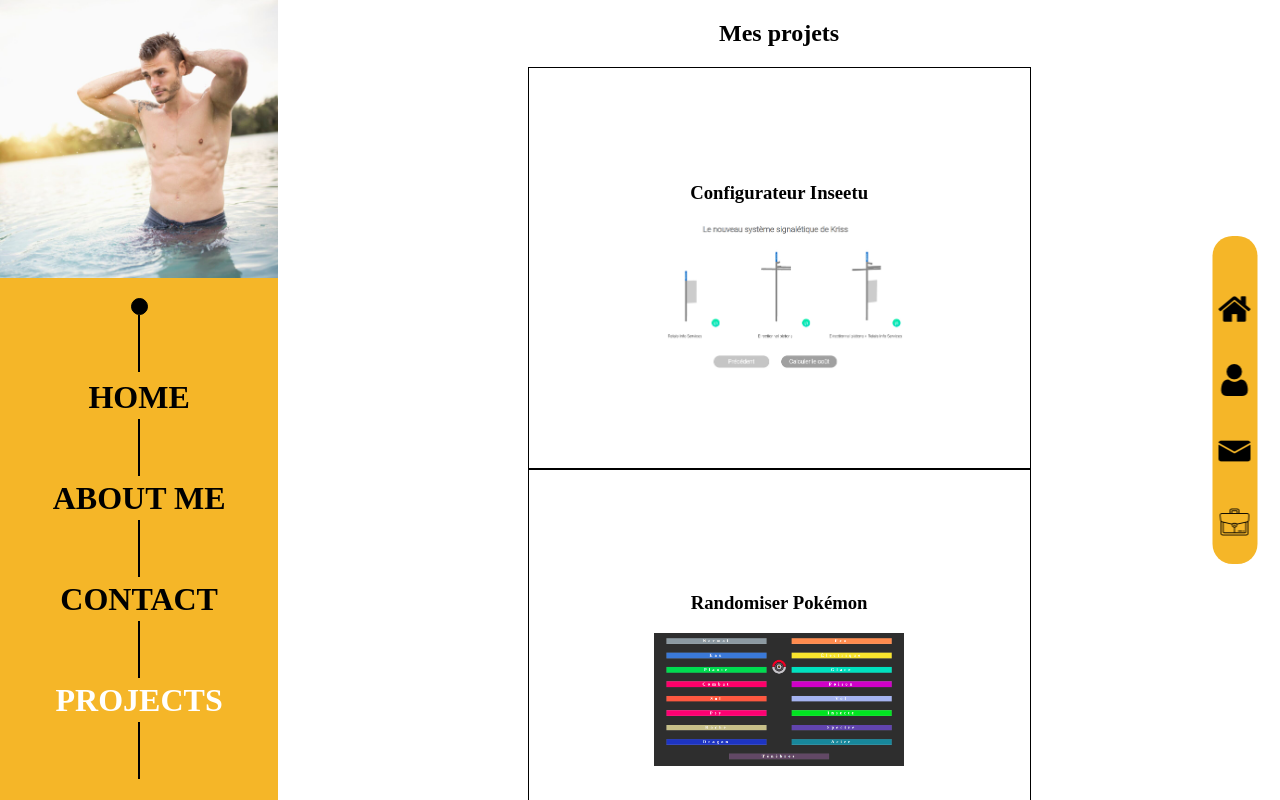
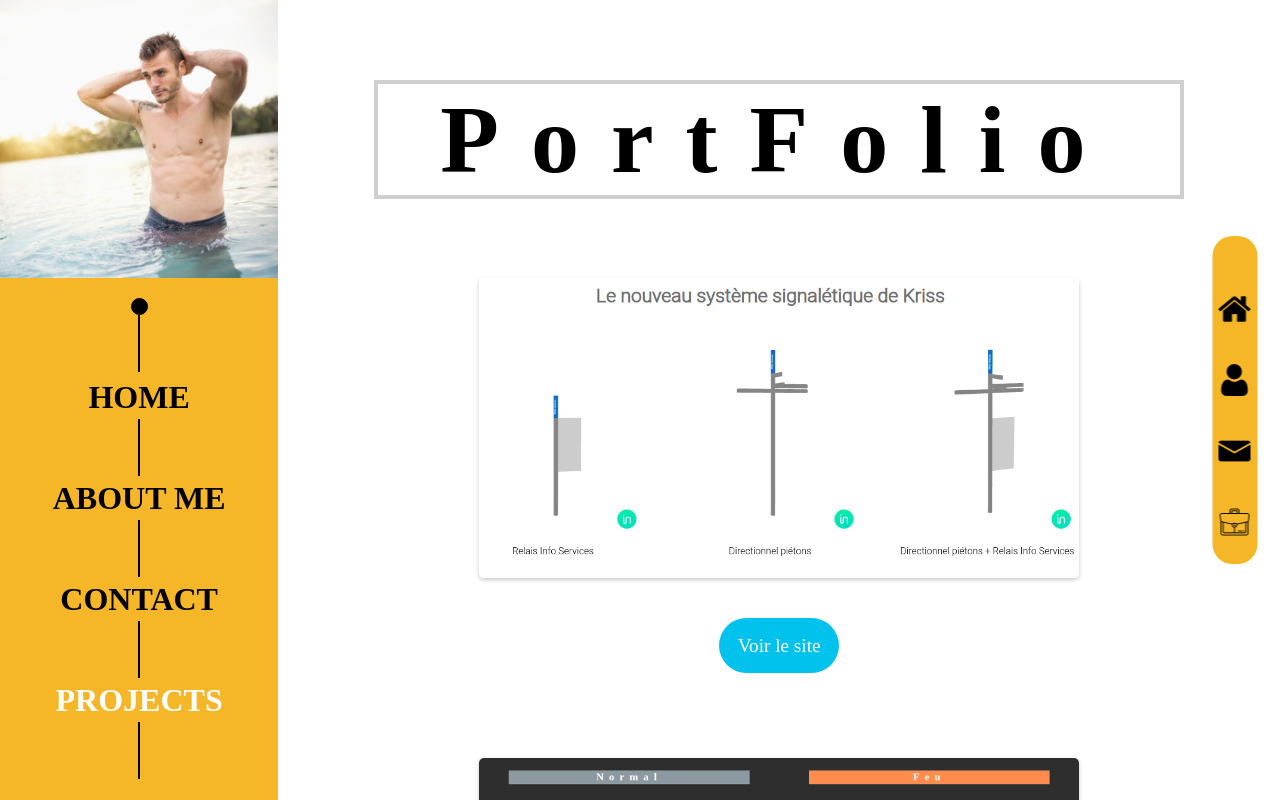
Before and after one commit to Christophe28/all-projects, a React (Create React App) app in the folder my-app/: page /all-projects/projects in a window 1280 px wide. Shown: the top 800 px of the page. Built offline with nearby package versions, Linux system fonts and the light colour scheme.

Commit message:
swiper test

```diff
--- a/my-app/package.json
+++ b/my-app/package.json
@@ -16,6 +16,7 @@
     "react-router": "^6.3.0",
     "react-router-dom": "^6.3.0",
     "react-scripts": "5.0.1",
+    "swiper": "^8.3.2",
     "web-vitals": "^2.1.4"
   },
   "scripts": {
--- a/my-app/src/pages/All-projects.jsx
+++ b/my-app/src/pages/All-projects.jsx
@@ -1,4 +1,10 @@
 import React from 'react';
+import { Navigation, Pagination, Scrollbar, A11y } from "swiper";
+import { Swiper ,SwiperSlide } from 'swiper/react';
+import 'swiper/css';
+import 'swiper/css/navigation';
+import 'swiper/css/pagination';
+import 'swiper/css/scrollbar';
 
 import BreadcrumbTrail from '../components/view-wrapper/breadcrumb-trail';
 import ViewWrapper from '../components/view-wrapper/view-wrapper';
@@ -6,23 +12,53 @@ import ViewWrapper from '../components/view-wrapper/view-wrapper';
 import { projects } from '../config/config';
 
 const AllProjects = () => {
+
     return (
         <div>
             <ViewWrapper>
                 <BreadcrumbTrail>
-                    <section className="container-my-projects">
-                        <h1 style={{textAlign: "center"}}>Mes projets</h1>
+                    <section className="container-my-projects" >
+                        <h1 style={{textAlign: "center"}}>PortFolio</h1>
                         {
                             projects.map((project) => (
-                                <section>
-                                    <h3>{project.name}</h3>
-                                    <img src={project.picture} alt="my-projects" />
-                                    <a href={project.url}>
-                                        <p>{project.description}</p>
-                                    </a>
+                                <section className="img-content" key={project.name}>
+                                    <div className="img-container hover">
+                                        <span>
+                                            <h3>{project.name}</h3>
+                                            <a href={project.url}>
+                                                <p>{project.description}</p>
+                                            </a>
+                                        </span>
+                                        <img src={project.picture} alt="my-projects" />
+                                    </div>
+                                    <div className="view-project">
+                                        <a href={project.url}>Voir le site</a>
+                                    </div>
                                 </section>
                             ))
                         }
+                        <Swiper
+                            modules={[Navigation, Pagination, Scrollbar, A11y]}
+                            spaceBetween={50}
+                            slidesPerView={3}
+                            navigation
+                            pagination={{clickable: true}}
+                            scrollbar={{draggable: true}}
+                            onSwiper={(swiper) => console.log(swiper)}
+                            onSlideChange={() => console.log("slide change")}
+                        >
+                            <div className="swiper">
+                                <div className="swiper-wrapper">
+                                    <div className="swiper-slide">Div1</div>
+                                    <div className="swiper-slide">Div2</div>
+                                    <div className="swiper-slide">Div3</div>
+                                </div>
+                                <div className="swiper-pagination"></div>
+                                <div className="swiper-button-prev"></div>
+                                <div className="swiper-button-next"></div>
+                                <div className="swiper-scrollbar"></div>
+                            </div>
+                        </Swiper>
                     </section>
                 </BreadcrumbTrail>
             </ViewWrapper>
--- /dev/null
+++ b/my-app/src/styles/components/swiper/swiper.scss
@@ -0,0 +1,4 @@
+.swiper {
+    width: 600px;
+    height: 300px;
+}
--- a/my-app/src/styles/index.scss
+++ b/my-app/src/styles/index.scss
@@ -8,3 +8,5 @@
 @import "./components/navigation/navigation.scss";
 @import "./components/view-wrapper/breadcrumb-trail.scss";
 @import "./components/projects/types-projects.scss";
+
+@import "./components/swiper/swiper.scss";
--- a/my-app/src/styles/pages/all-projects.scss
+++ b/my-app/src/styles/pages/all-projects.scss
@@ -1,48 +1,104 @@
 .container-my-projects {
     display: flex;
     flex-direction: column;
-    align-items: center;
 
-    section {
-        height: 400px;
-        width: 50%;
-        border: 1px solid black;
+    h1 {
+        text-align: center;
+        font-size: 6rem;
+        font-weight: bolder;
+        border: 4px solid $color-5;
+        width: 80%;
+        margin-left: 6rem;
+        letter-spacing: 2rem;
+    }
+}
+
+.img-content {
+    position: relative;
+    text-align: left;
+    margin: auto;
+    margin-bottom: 85px;
+
+    .view-project {
+        margin-top: 40px;
         display: flex;
-        flex-direction: column;
-        align-items: center;
         justify-content: center;
-        opacity: 1;
-        transition: opacity 0.9s;
+        a {
+            display: flex;
+            justify-content: center;
+            align-items: center;
+            width: 120px;
+            height: 55px;
+            text-decoration: none;
+            border: 1px solid black;
+            border-radius: 50px;
+            font-size: 1.2rem;
+            background-color: $color-7;
+            color: $color-2;
+            border: none;
+            cursor: pointer;
 
-        &:hover {
-            cursor: pointer;
+            &:hover {
+                background-color: $color-2;
+                color: $color-7;
+                transition: 0.4s;
+            }
         }
+    }
+}
 
-        img {
-            width: 50%;
+.img-container {
+    border-radius: 5px;
+    box-shadow: 0px 2px 4px rgba(51, 51, 51, 0.26);
+    width: 600px;
+    height: 300px;
+    overflow: hidden;
+    position: relative;
+
+    &:hover span, span:hover {
+        visibility: visible;
+        transform: translateY(0);
+    }
+
+    img {
+        overflow: hidden;
+        object-fit: cover;
+        object-position: 0%;
+        width: 100%;
+        position: absolute;
+        transition: 0.4s ease-out;
+        position: relative;
+
+        &:hover, span:hover img {
+            transform: scale(1.2);
+            filter: opacity(15%) contrast(150%);
+        }
+    }
+    span {
+        position: absolute;
+        bottom: 20px;
+        left: 0;
+        width: 100%;
+        padding: 1rem;
+        margin: 0 auto;
+        line-height: 34px;
+        font-size: 1.1rem;
+        visibility: hidden;
+        transition: 0.5s ease;
+        transform: translateY(200px);
+
+        h3 {
+            padding-bottom: 10px;
+            color: rgb(2, 121, 148);
         }
 
         a {
-            text-align: center;
-            position: absolute;
-            width: 39%;
-            height: 400px;
             text-decoration: none;
-            background-color: rgba(0, 0, 0, 0.549);
-            opacity: 0;
+            color: black;
 
             &:hover {
-                opacity: 1;
-                transition: 0.9s;
+                cursor: pointer;
             }
-
-            p {
-                font-size: 2rem;
-                color: #1d55c5;
-            }
-
         }
-
-
     }
 }
--- a/my-app/src/styles/settings.scss
+++ b/my-app/src/styles/settings.scss
@@ -2,5 +2,6 @@ $color-1: #f5b628;
 $color-2: white;
 $color-3: black;
 $color-4: #d4d4d4;
-$color-5: #c4c4c4;
+$color-5: #cfcfcf;
 $color-6: #7e7e7e;
+$color-7: #00c2ed;
```
Also changed, not shown: 1 other file (tests, documents, lock files or other folders).
